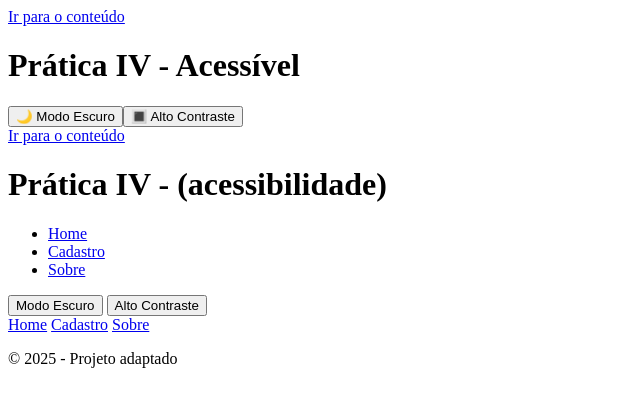
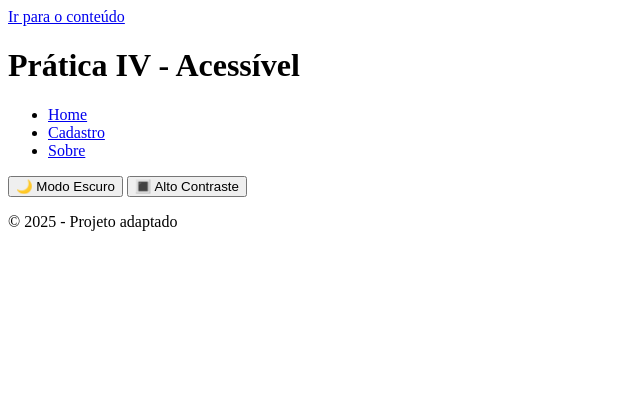
Before and after one commit to Gabrielaalba182/Pratica-IV, a plain HTML site: page index.html in a window 1280 px wide. Shown: the whole page, without its empty margins (0-640 px from the left). Drawn offline with Linux system fonts and the light colour scheme.

Commit message:
Update index.html

```diff
--- a/index.html
+++ b/index.html
@@ -5,43 +5,54 @@
   <meta charset="UTF-8" />
   <meta name="viewport" content="width=device-width, initial-scale=1.0" />
   <title>🧩 Prática IV – Aplicação Web Dinâmica com JavaScript Avançado</title>
- <link rel="stylesheet" href="./styles.css">
-<script type="module" src="./main.js" type="module"></script>
 
+  <!-- Estilos principais -->
+  <link rel="stylesheet" href="./styles.css" />
+
+  <!-- Script principal da aplicação -->
+  <script type="module" src="./main.js"></script>
+
+  <!-- Ícone do site (opcional, pode remover se não tiver o arquivo) -->
+  <link rel="icon" href="./favicon.ico" type="image/x-icon" />
 </head>
+
 <body>
-<a class="skip-link" href="#conteudo">Ir para o conteúdo</a>
-<header class="site-header"><h1>Prática IV - Acessível</h1><div class="controls"><button id="toggle-theme">🌙 Modo Escuro</button><button id="toggle-contrast">🔳 Alto Contraste</button></div></header>
-  <a class="skip-link" href="#main-content">Ir para o conteúdo</a>
-  <header role="banner" class="site-header">
+  <!-- Link para acessibilidade -->
+  <a class="skip-link" href="#conteudo">Ir para o conteúdo</a>
+
+  <!-- Cabeçalho com botões de acessibilidade -->
+  <header class="site-header" role="banner">
     <div class="container">
-      <h1 id="brand">Prática IV - (acessibilidade)</h1>
+      <h1 id="brand">Prática IV - Acessível</h1>
       <nav role="navigation" aria-label="Menu principal">
-        <ul class="nav" id="main-nav"><li><a href="#/">Home</a></li><li><a href="#/cadastro">Cadastro</a></li><li><a href="#/about">Sobre</a></li></ul>
+        <ul class="nav" id="main-nav">
+          <li><a href="#/">Home</a></li>
+          <li><a href="#/cadastro">Cadastro</a></li>
+          <li><a href="#/about">Sobre</a></li>
+        </ul>
       </nav>
       <div class="controls">
-        <button id="toggle-theme" aria-pressed="false">Modo Escuro</button>
-        <button id="toggle-contrast" aria-pressed="false">Alto Contraste</button>
+        <button id="toggle-theme" aria-pressed="false">🌙 Modo Escuro</button>
+        <button id="toggle-contrast" aria-pressed="false">🔳 Alto Contraste</button>
       </div>
     </div>
   </header>
-  <header>
-    <nav>
-      <a href="#/" data-link>Home</a>
-      <a href="#/cadastro" data-link>Cadastro</a>
-      <a href="#/sobre" data-link>Sobre</a>
-    </nav>
-  </header>
 
-  <main id="app"></main>
+  <!-- Conteúdo principal -->
+  <main id="app" tabindex="-1" role="main"></main>
 
+  <!-- Template para mensagens -->
   <template id="toast-template">
     <div class="toast"></div>
   </template>
 
-  <script type="module" src="./main.js" type="module"></script>
-  <script src="./app.js" type="module" defer></script>
-<footer role="contentinfo"><p>© 2025 - Projeto adaptado</p></footer>
-<script type="module" src="./acessibilidade.js"></script>
+  <!-- Scripts -->
+  <script type="module" src="./app.js"></script>
+  <script type="module" src="./acessibilidade.js"></script>
+
+  <!-- Rodapé -->
+  <footer role="contentinfo">
+    <p>© 2025 - Projeto adaptado</p>
+  </footer>
 </body>
 </html>
```
